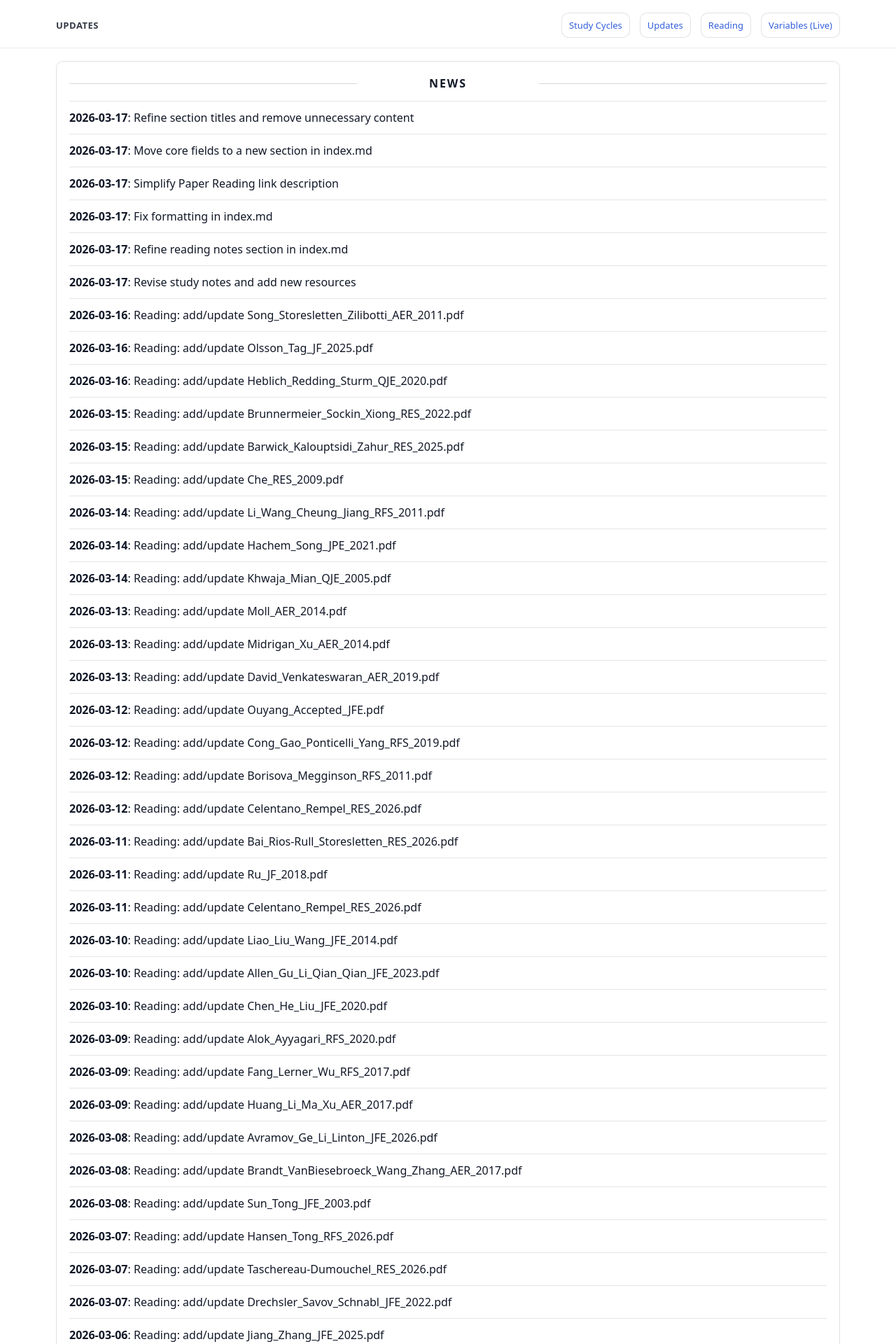
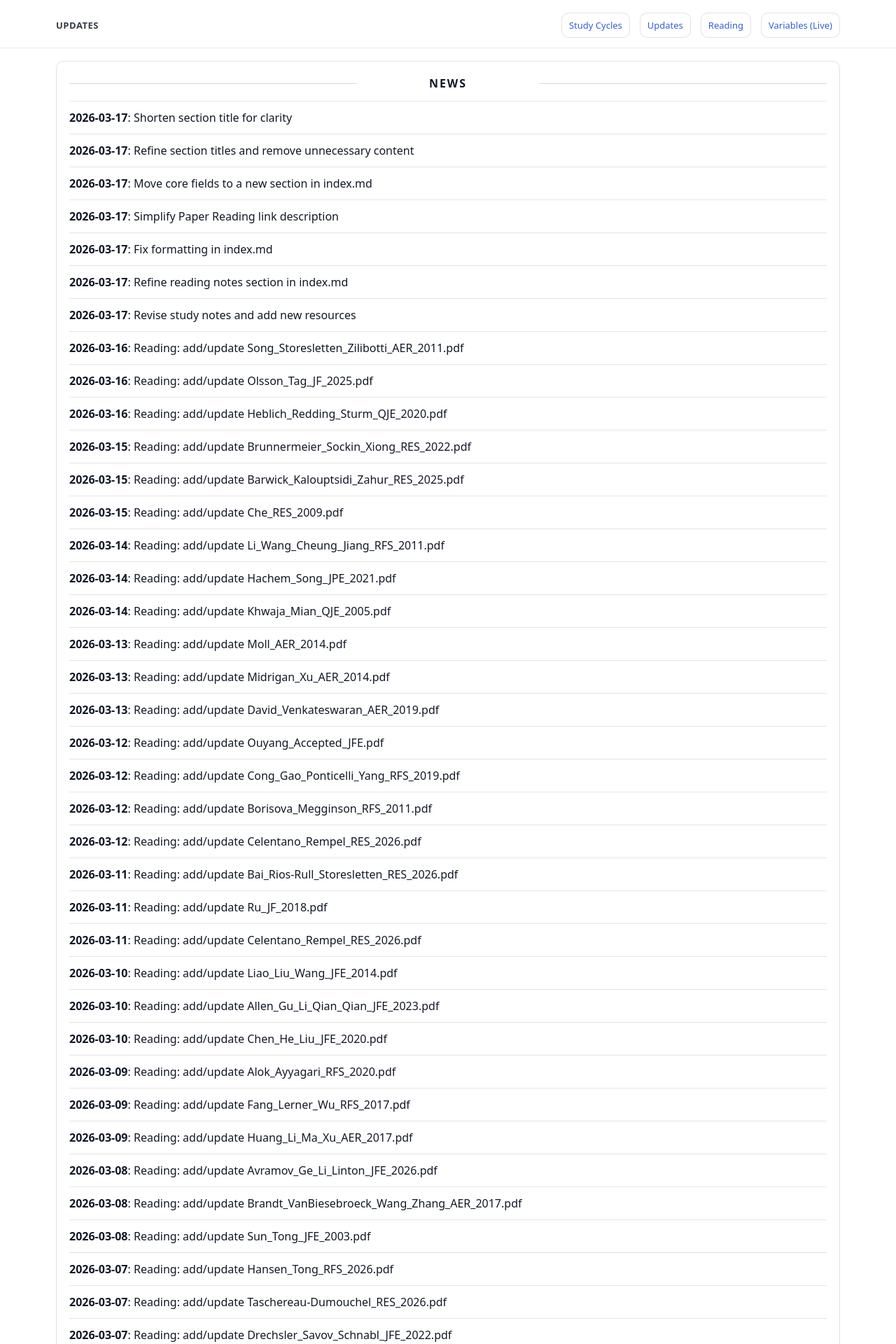
Before and after one commit to yaxinzn/study-archive, a Jekyll site: the page built from updates/index.md, in a window 1280 px wide. Shown: the top 1920 px of the page at 70% size. Built offline with Jekyll 4.4.1, drawn with Linux system fonts in a browser that asks for light colours; some of the changed text lies outside the part shown.

Commit message:
chore: update NEWS feed

```diff
--- a/_data/news.yml
+++ b/_data/news.yml
@@ -1,4 +1,7 @@
 # Auto-generated update history (sorted newest -> oldest). Do not edit manually.
+- ts: "1773742463"
+  date: "2026-03-17"
+  title: "Shorten section title for clarity"
 - ts: "1773742318"
   date: "2026-03-17"
   title: "Refine section titles and remove unnecessary content"
```
